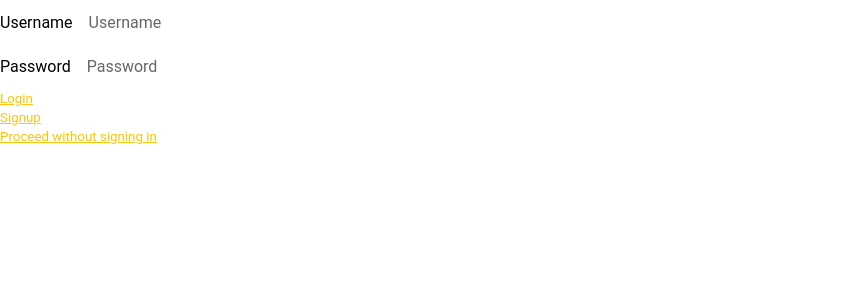
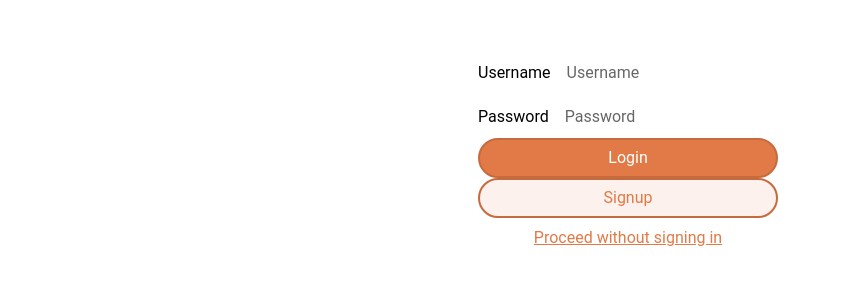
Before and after one commit to svian/Remake_IdentityDictionary, a React (Vite) app: page /home in a window 1280 px wide. Shown: the top 300 px of the page, without its empty margins (0-841 px from the left). Built offline with nearby package versions, Linux system fonts and the light colour scheme.

Commit message:
buttons added

```diff
--- /dev/null
+++ b/src/components/page/Page.module.css
@@ -0,0 +1,7 @@
+.margins {
+    width: 325px;
+    position: absolute;
+    left: 50%;
+    margin-left: -162.5px;
+    margin-top: 50px;
+}
--- a/src/components/page/Page.tsx
+++ b/src/components/page/Page.tsx
@@ -5,6 +5,7 @@ import {
   IonTitle,
   IonContent,
 } from "@ionic/react";
+import css from "./Page.module.css";
 
 interface PageProps {
   children: React.ReactNode;
@@ -13,7 +14,7 @@ interface PageProps {
 
 const Page: React.FC<PageProps> = (props: PageProps) => {
   return (
-    <IonPage>
+    <IonPage className={css.margins}>
       {props.title && (
         <IonHeader>
           <IonToolbar>
--- /dev/null
+++ b/src/components/page/buttons/primaryButton/PrimaryButton.module.css
@@ -0,0 +1,10 @@
+.button {
+    height: 40px;
+    width: 300px;
+    background-color: var(--ion-color-orange);
+    border: 2px solid var(--ion-color-orange-shade);
+    border-radius: 20px;
+
+    color: var(--ion-color-orange-contrast);
+    font-size: 16px;
+}
--- /dev/null
+++ b/src/components/page/buttons/primaryButton/PrimaryButton.tsx
@@ -0,0 +1,28 @@
+import { Link } from "react-router-dom";
+import css from "./PrimaryButton.module.css";
+
+interface PrimaryButtonProps {
+  label: string;
+  href?: string;
+  className?: string;
+  external?: boolean;
+  onClick?: () => void;
+}
+
+const PrimaryButton: React.FC<PrimaryButtonProps> = (
+  props: PrimaryButtonProps
+) => {
+  return (
+    <div className={props.className}>
+      <Link to={props.href || ""}>
+        <button className={css.button}>{props.label}</button>
+      </Link>
+    </div>
+  );
+};
+
+PrimaryButton.defaultProps = {
+  external: false,
+};
+
+export default PrimaryButton;
--- /dev/null
+++ b/src/components/page/buttons/secondaryButton/SecondaryButton.module.css
@@ -0,0 +1,10 @@
+.button {
+    height: 40px;
+    width: 300px;
+    background-color: rgba(225,122,71, 0.1);
+    border: 2px solid var(--ion-color-orange-shade);
+    border-radius: 20px;
+
+    color: var(--ion-color-orange);
+    font-size: 16px;
+}
--- /dev/null
+++ b/src/components/page/buttons/secondaryButton/SecondaryButton.tsx
@@ -0,0 +1,28 @@
+import { Link } from "react-router-dom";
+import css from "./SecondaryButton.module.css";
+
+interface SecondaryButtonProps {
+  label: string;
+  href?: string;
+  className?: string;
+  external?: boolean;
+  onClick?: () => void;
+}
+
+const SecondaryButton: React.FC<SecondaryButtonProps> = (
+  props: SecondaryButtonProps
+) => {
+  return (
+    <div className={props.className}>
+      <Link to={props.href || ""}>
+        <button className={css.button}>{props.label}</button>
+      </Link>
+    </div>
+  );
+};
+
+SecondaryButton.defaultProps = {
+  external: false,
+};
+
+export default SecondaryButton;
--- /dev/null
+++ b/src/components/page/buttons/tertiaryButton/TertiaryButton.module.css
@@ -0,0 +1,8 @@
+.button {
+    height: 40px;
+    width: 300px;
+    background-color: transparent;
+    color: var(--ion-color-orange);
+    text-decoration: underline;
+    font-size: 16px;
+}
--- a/src/components/textLink/TextLink.tsx
+++ b/src/components/page/buttons/tertiaryButton/TertiaryButton.tsx
@@ -1,26 +1,28 @@
 import { Link } from "react-router-dom";
-import css from "./TextLink.module.css";
+import css from "./TertiaryButton.module.css";
 
-interface TextLinkProps {
+interface TertiaryButtonProps {
   label: string;
-  href: string;
+  href?: string;
   className?: string;
   external?: boolean;
   onClick?: () => void;
 }
 
-const TextLink: React.FC<TextLinkProps> = (props: TextLinkProps) => {
+const TertiaryButton: React.FC<TertiaryButtonProps> = (
+  props: TertiaryButtonProps
+) => {
   return (
     <div className={props.className}>
-      <Link to={props.href}>
+      <Link to={props.href || ""}>
         <button className={css.button}>{props.label}</button>
       </Link>
     </div>
   );
 };
 
-TextLink.defaultProps = {
+TertiaryButton.defaultProps = {
   external: false,
 };
 
-export default TextLink;
+export default TertiaryButton;
--- a/src/components/textLink/TextLink.module.css
+++ /dev/null
@@ -1,5 +0,0 @@
-.button {
-    background-color: transparent;
-    color: var(--ion-color-warning);
-    text-decoration: underline;
-}
--- a/src/pages/login/LoginPage.tsx
+++ b/src/pages/login/LoginPage.tsx
@@ -1,7 +1,9 @@
 import { useState } from "react";
 import Page from "../../components/page/Page";
 import TextInput from "../../components/textInput/TextInput";
-import TextLink from "../../components/textLink/TextLink";
+import TertiaryButton from "../../components/page/buttons/tertiaryButton/TertiaryButton";
+import SecondaryButton from "../../components/page/buttons/secondaryButton/SecondaryButton";
+import PrimaryButton from "../../components/page/buttons/primaryButton/PrimaryButton";
 
 interface LoginProps {}
 
@@ -11,10 +13,10 @@ const LoginPage: React.FC<LoginProps> = (props: LoginProps) => {
     <Page>
       <TextInput label="Username" placeholder="Username" value={username} />
       <TextInput label="Password" placeholder="Password" />
-      <TextLink label="Login" href={"/home"} />
-      <TextLink label="Signup" href={"/signup"} />
+      <PrimaryButton label="Login" href={"/home"} />
+      <SecondaryButton label="Signup" href={"/signup"} />
 
-      <TextLink label="Proceed without signing in" href={"/home"} />
+      <TertiaryButton label="Proceed without signing in" href={"/home"} />
     </Page>
   );
 };
--- a/src/theme/variables.css
+++ b/src/theme/variables.css
@@ -3,6 +3,41 @@ http://ionicframework.com/docs/theming/ */
 
 /** Ionic CSS Variables **/
 :root {
+  /*custom colors*/
+
+  /** green **/
+  --ion-color-green: #4AB19D;
+	--ion-color-green-rgb: 74,177,157;
+	--ion-color-green-contrast: #000000;
+	--ion-color-green-contrast-rgb: 0,0,0;
+	--ion-color-green-shade: #419c8a;
+	--ion-color-green-tint: #5cb9a7;
+
+  /**YELLOW**/
+  --ion-color-yellow: #EFC958;
+	--ion-color-yellow-rgb: 239,201,88;
+	--ion-color-yellow-contrast: #000000;
+	--ion-color-yellow-contrast-rgb: 0,0,0;
+	--ion-color-yellow-shade: #d2b14d;
+	--ion-color-yellow-tint: #f1ce69;
+
+  /**ORANGE**/
+	--ion-color-orange: #E17A47;
+	--ion-color-orange-rgb: 225,122,71;
+	--ion-color-orange-contrast: #ffffff;
+	--ion-color-orange-contrast-rgb: 255,255,255;
+	--ion-color-orange-shade: #c66b3e;
+	--ion-color-orange-tint: #e48759;
+
+  /**RED**/
+	--ion-color-red: #AF3D59;
+	--ion-color-red-rgb: 175,61,89;
+	--ion-color-red-contrast: #ffffff;
+	--ion-color-red-contrast-rgb: 255,255,255;
+	--ion-color-red-shade: #9a364e;
+	--ion-color-red-tint: #b7506a;
+
+
   /** primary **/
   --ion-color-primary: #3880ff;
   --ion-color-primary-rgb: 56, 128, 255;
@@ -153,35 +188,39 @@ http://ionicframework.com/docs/theming/ */
    */
 
   .ios body {
-    --ion-background-color: #000000;
-    --ion-background-color-rgb: 0,0,0;
+    --ion-background-color: #344E5C;
+    --ion-background-color-rgb: 52,78,92;
 
     --ion-text-color: #ffffff;
     --ion-text-color-rgb: 255,255,255;
 
-    --ion-color-step-50: #0d0d0d;
-    --ion-color-step-100: #1a1a1a;
-    --ion-color-step-150: #262626;
-    --ion-color-step-200: #333333;
-    --ion-color-step-250: #404040;
-    --ion-color-step-300: #4d4d4d;
-    --ion-color-step-350: #595959;
-    --ion-color-step-400: #666666;
-    --ion-color-step-450: #737373;
-    --ion-color-step-500: #808080;
-    --ion-color-step-550: #8c8c8c;
-    --ion-color-step-600: #999999;
-    --ion-color-step-650: #a6a6a6;
-    --ion-color-step-700: #b3b3b3;
-    --ion-color-step-750: #bfbfbf;
-    --ion-color-step-800: #cccccc;
-    --ion-color-step-850: #d9d9d9;
-    --ion-color-step-900: #e6e6e6;
-    --ion-color-step-950: #f2f2f2;
+    --ion-border-color: #486575;
 
-    --ion-item-background: #000000;
+    --ion-color-shadow: #263842;
 
-    --ion-card-background: #1c1c1d;
+    --ion-color-step-50: #3c5562;
+    --ion-color-step-100: #445b68;
+    --ion-color-step-150: #4c626e;
+    --ion-color-step-200: #546974;
+    --ion-color-step-250: #5c707a;
+    --ion-color-step-300: #647680;
+    --ion-color-step-350: #6c7d86;
+    --ion-color-step-400: #74848c;
+    --ion-color-step-450: #7c8a92;
+    --ion-color-step-500: #849198;
+    --ion-color-step-550: #8c989e;
+    --ion-color-step-600: #949ea4;
+    --ion-color-step-650: #9ca5aa;
+    --ion-color-step-700: #a4acb0;
+    --ion-color-step-750: #acb3b6;
+    --ion-color-step-800: #b4b9bc;
+    --ion-color-step-850: #bcc0c2;
+    --ion-color-step-900: #c4c7c8;
+    --ion-color-step-950: #cccdce;
+
+    --ion-item-background: #344E5C;
+
+    --ion-card-background: #3c5969;
   }
 
   .ios ion-modal {
@@ -197,41 +236,41 @@ http://ionicframework.com/docs/theming/ */
    */
 
   .md body {
-    --ion-background-color: #121212;
-    --ion-background-color-rgb: 18,18,18;
+    --ion-background-color: #344E5C;
+    --ion-background-color-rgb: 52,78,92;
 
     --ion-text-color: #ffffff;
     --ion-text-color-rgb: 255,255,255;
 
-    --ion-border-color: #222222;
+    --ion-border-color: #486575;
 
-    --ion-color-step-50: #1e1e1e;
-    --ion-color-step-100: #2a2a2a;
-    --ion-color-step-150: #363636;
-    --ion-color-step-200: #414141;
-    --ion-color-step-250: #4d4d4d;
-    --ion-color-step-300: #595959;
-    --ion-color-step-350: #656565;
-    --ion-color-step-400: #717171;
-    --ion-color-step-450: #7d7d7d;
-    --ion-color-step-500: #898989;
-    --ion-color-step-550: #949494;
-    --ion-color-step-600: #a0a0a0;
-    --ion-color-step-650: #acacac;
-    --ion-color-step-700: #b8b8b8;
-    --ion-color-step-750: #c4c4c4;
-    --ion-color-step-800: #d0d0d0;
-    --ion-color-step-850: #dbdbdb;
-    --ion-color-step-900: #e7e7e7;
-    --ion-color-step-950: #f3f3f3;
+    --ion-color-step-50: #3c5562;
+    --ion-color-step-100: #445b68;
+    --ion-color-step-150: #4c626e;
+    --ion-color-step-200: #546974;
+    --ion-color-step-250: #5c707a;
+    --ion-color-step-300: #647680;
+    --ion-color-step-350: #6c7d86;
+    --ion-color-step-400: #74848c;
+    --ion-color-step-450: #7c8a92;
+    --ion-color-step-500: #849198;
+    --ion-color-step-550: #8c989e;
+    --ion-color-step-600: #949ea4;
+    --ion-color-step-650: #9ca5aa;
+    --ion-color-step-700: #a4acb0;
+    --ion-color-step-750: #acb3b6;
+    --ion-color-step-800: #b4b9bc;
+    --ion-color-step-850: #bcc0c2;
+    --ion-color-step-900: #c4c7c8;
+    --ion-color-step-950: #cccdce;
 
-    --ion-item-background: #1e1e1e;
+    --ion-item-background: #3c5562;
 
-    --ion-toolbar-background: #1f1f1f;
+    --ion-toolbar-background: ##3c5562;
 
-    --ion-tab-bar-background: #1f1f1f;
+    --ion-tab-bar-background: ##3c5562;
 
-    --ion-card-background: #1e1e1e;
+    --ion-card-background: #3c5562;
   }
 }
 
```
Also changed, not shown: 1 other file (tests, documents, lock files or other folders).
